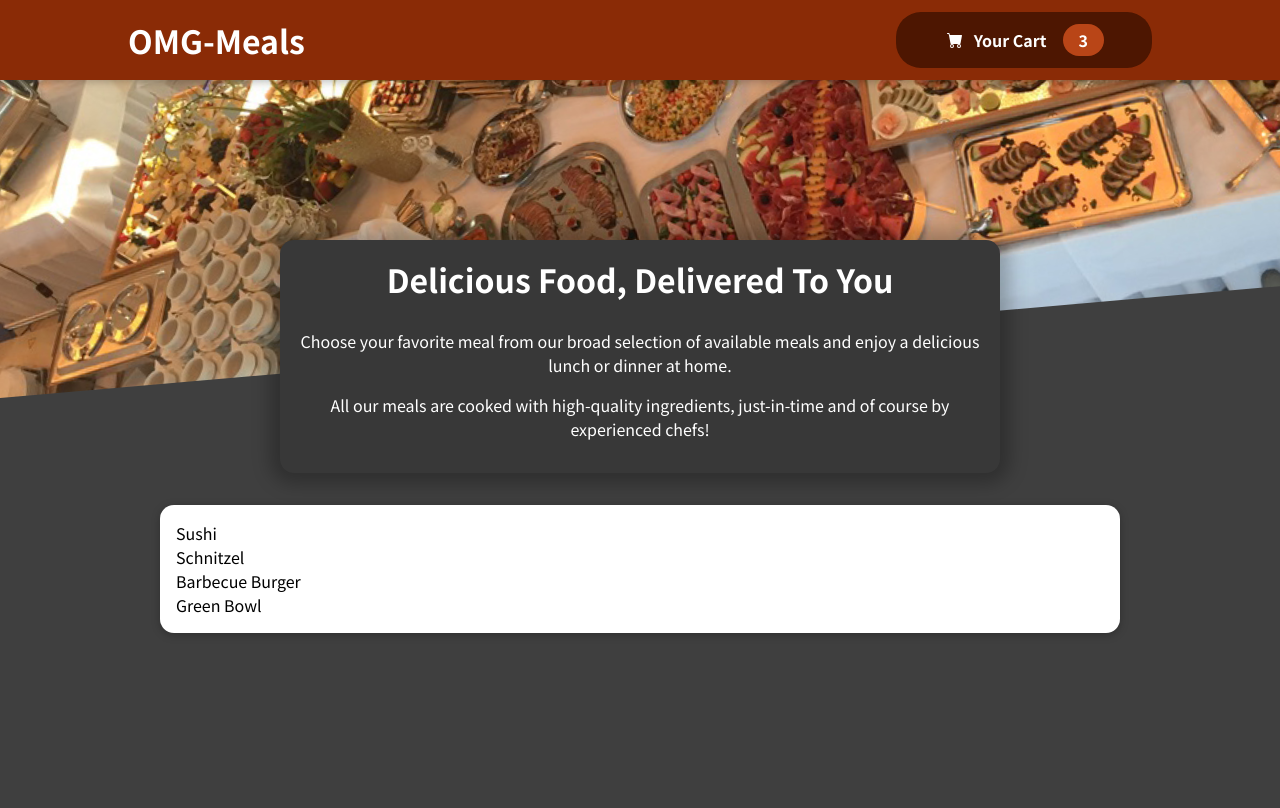
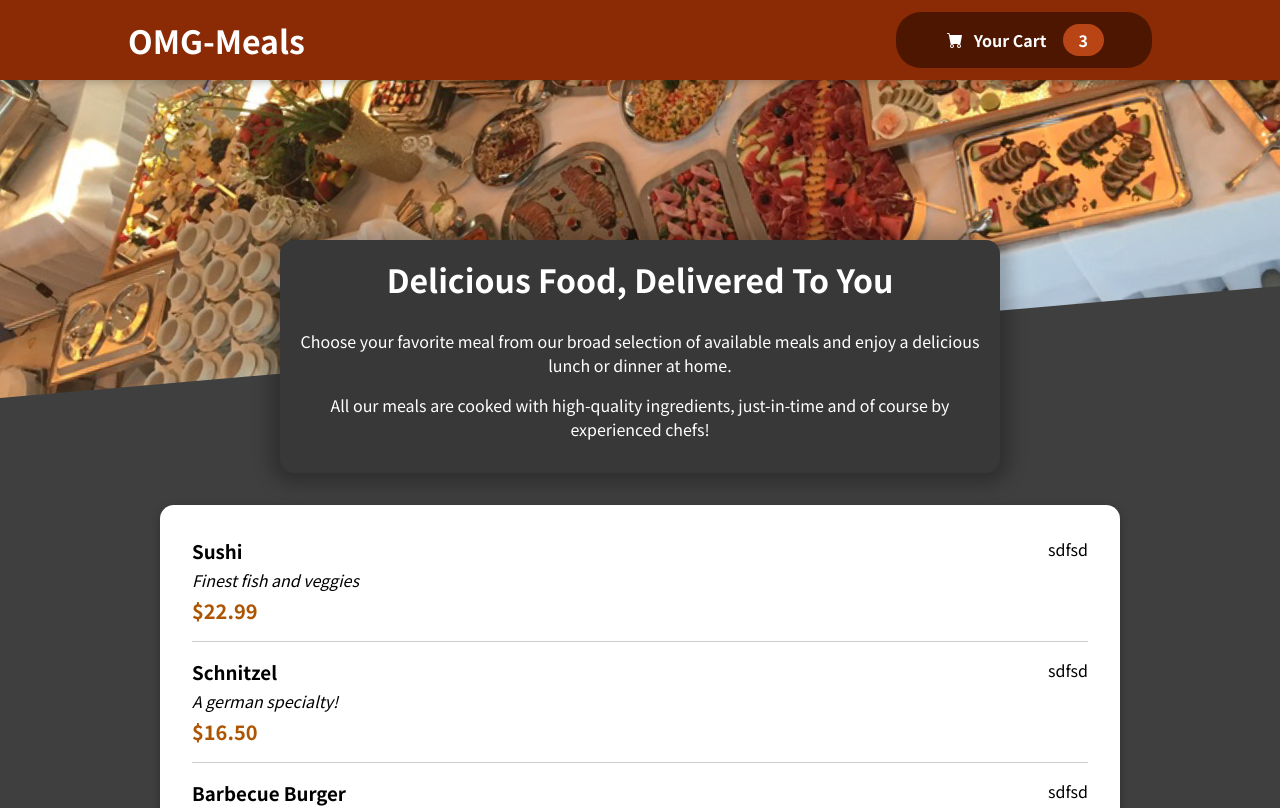
Before and after one commit to G-Mursalin/Food-Ordering-App, a React (Create React App) app: page / in a window 1280 px wide. Shown: the top 808 px of the page. Built offline with nearby package versions, Linux system fonts and the light colour scheme.

Commit message:
card styles added

```diff
--- a/src/components/Meals/AvailableMeals.js
+++ b/src/components/Meals/AvailableMeals.js
@@ -4,6 +4,7 @@ import React from "react";
 import classes from "./AvailableMeals.module.css";
 // Components
 import Card from "./../UI/Card";
+import MealItem from "./MealsItem/MealItem";
 const DUMMY_MEALS = [
   {
     id: "m1",
@@ -32,7 +33,9 @@ const DUMMY_MEALS = [
 ];
 
 const AvailableMeals = () => {
-  const mealsList = DUMMY_MEALS.map((meal) => <li>{meal.name}</li>);
+  const mealsList = DUMMY_MEALS.map((meal) => (
+    <MealItem key={meal.id} meal={meal} />
+  ));
   return (
     <section className={classes.meals}>
       <Card>
--- /dev/null
+++ b/src/components/Meals/MealsItem/MealItem.js
@@ -0,0 +1,18 @@
+import React from "react";
+// CSS
+import classes from "./MealItem.module.css";
+const MealItem = (props) => {
+  const { name, description, price } = props.meal;
+  return (
+    <li className={classes.meal}>
+      <div>
+        <h3>{name}</h3>
+        <div className={classes.description}>{description}</div>
+        <div className={classes.price}>${price.toFixed(2)}</div>
+      </div>
+      <div>sdfsd</div>
+    </li>
+  );
+};
+
+export default MealItem;
--- /dev/null
+++ b/src/components/Meals/MealsItem/MealItem.module.css
@@ -0,0 +1,22 @@
+.meal {
+  display: flex;
+  justify-content: space-between;
+  margin: 1rem;
+  padding-bottom: 1rem;
+  border-bottom: 1px solid #ccc;
+}
+
+.meal h3 {
+  margin: 0 0 0.25rem 0;
+}
+
+.description {
+  font-style: italic;
+}
+
+.price {
+  margin-top: 0.25rem;
+  font-weight: bold;
+  color: #ad5502;
+  font-size: 1.25rem;
+}
```
Also changed, not shown: src/components/Meals/MealsItem/MealItemForm.js (added, +7 -0 lines), src/components/Meals/MealsItem/MealItemForm.module.css (added, +20 -0 lines).
